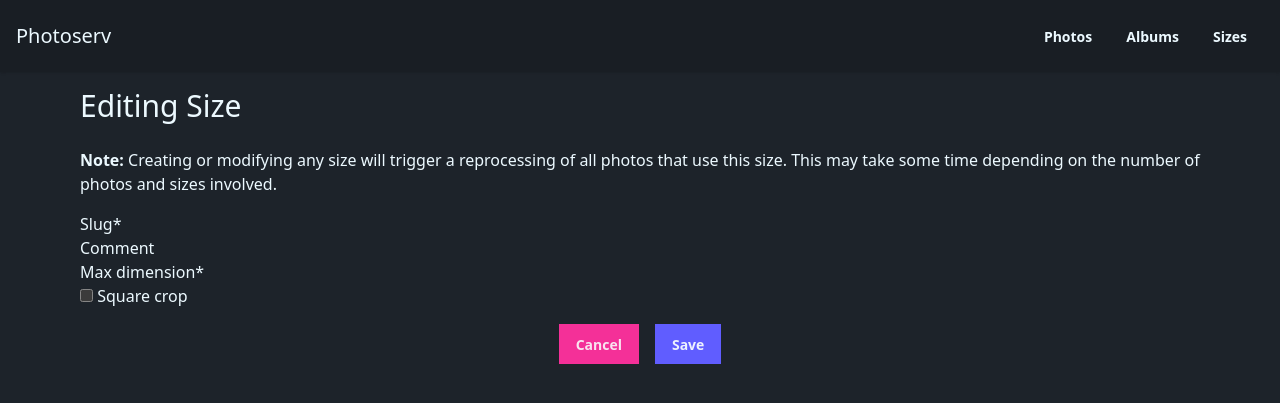
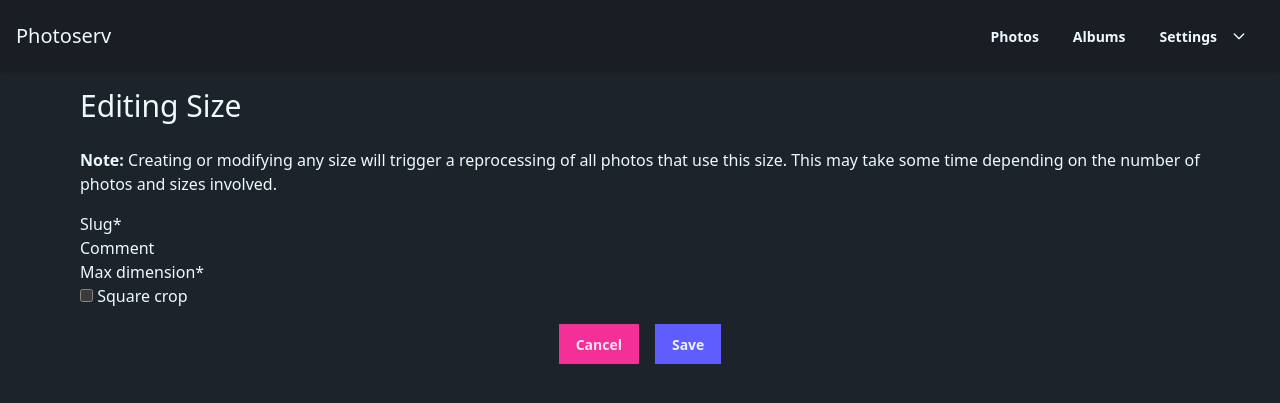
Before and after one commit to itsmaxymoo/photoserv, a Django app: page /sizes/new/ in a window 1280 px wide. Shown: the top 403 px of the page. Run offline with Django 5.2, Linux system fonts and the light colour scheme; style sheets or scripts are compiled from the project's sources; parts of the project's set-up code (start-up, migrations or seed data) failed here and were passed over; some libraries are stand-ins or nearby versions.

Commit message:
sizes dropdown

```diff
--- a/static/css/app.css
+++ b/static/css/app.css
@@ -26,7 +26,3 @@ th a {
 .box {
     @apply bg-base-100 p-4 shadow-[0_0_10px_rgba(0,0,0,0.2)];
 }
-
-ul {
-    @apply list-disc list-inside;
-}
--- /dev/null
+++ b/static/js/app.js
@@ -0,0 +1,5 @@
+import Alpine from 'alpinejs'
+
+window.Alpine = Alpine
+
+Alpine.start()
--- a/templates/base.html
+++ b/templates/base.html
@@ -13,6 +13,7 @@
     {% load static %}
 
     <link href="{% static 'css/style.css' %}" rel="stylesheet" type="text/css" />
+    <script src="{% static 'js/bundle.js' %}" defer></script>
 </head>
 
 <body>
@@ -24,15 +25,32 @@
                 </a>
             </div>
             <div class="navbar-end">
-                <a href="/photos" class="btn btn-ghost">
+                <a href="{% url 'photo-list' %}" class="btn btn-ghost">
                     Photos
                 </a>
-                <a href="/albums" class="btn btn-ghost">
+                <a href="{% url 'album-list' %}" class="btn btn-ghost">
                     Albums
                 </a>
-                <a href="/sizes" class="btn btn-ghost">
-                    Sizes
-                </a>
+
+                <div class="dropdown dropdown-end" x-data="{ openNavMenu: false }">
+                    <button class="btn btn-ghost" @click="openNavMenu = !openNavMenu" :aria-expanded="openNavMenu.toString()"
+                        aria-controls="dropdown-menu">
+                        Settings
+                        <svg class="ml-2 h-4 w-4" fill="none" viewBox="0 0 24 24" stroke="currentColor">
+                            <path stroke-linecap="round" stroke-linejoin="round" stroke-width="2" d="M19 9l-7 7-7-7" />
+                        </svg>
+                    </button>
+
+                    <ul id="dropdown-menu"
+                        class="list-none dropdown-content menu min-w-30 bg-base-100 shadow-sm" x-show="openNavMenu"
+                        x-transition @click.outside="openNavMenu = false">
+
+                        <li>
+                            <a href="{% url 'size-list' %}">Sizes</a>
+                        </li>
+                    </ul>
+                </div>
+
             </div>
         </div>
     </header>
```
Also changed, not shown: package.json (+7 -1 lines), package-lock.json, 2 other files.
